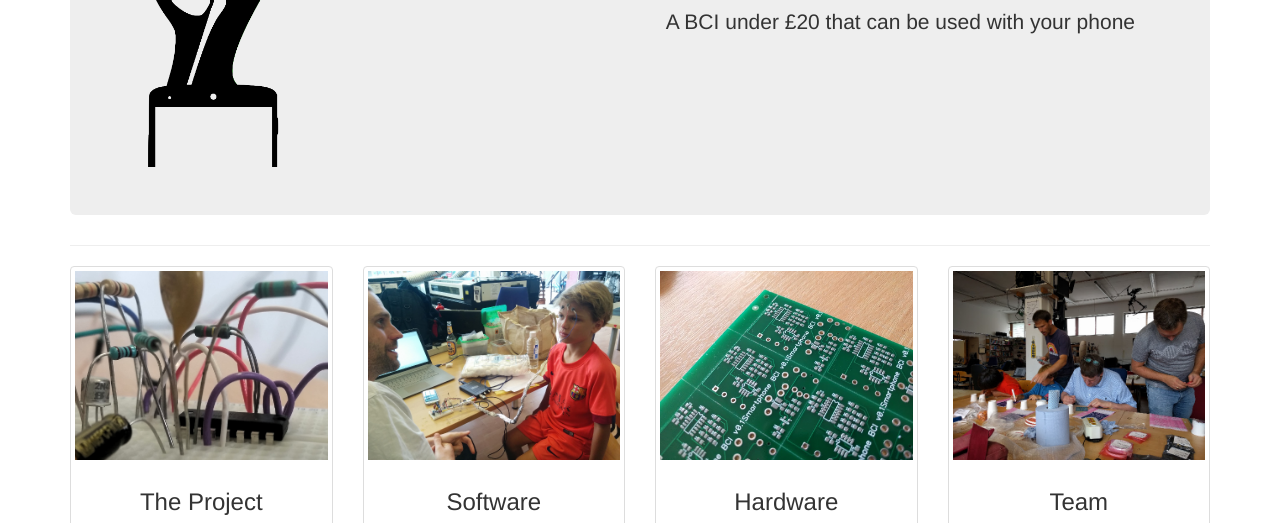
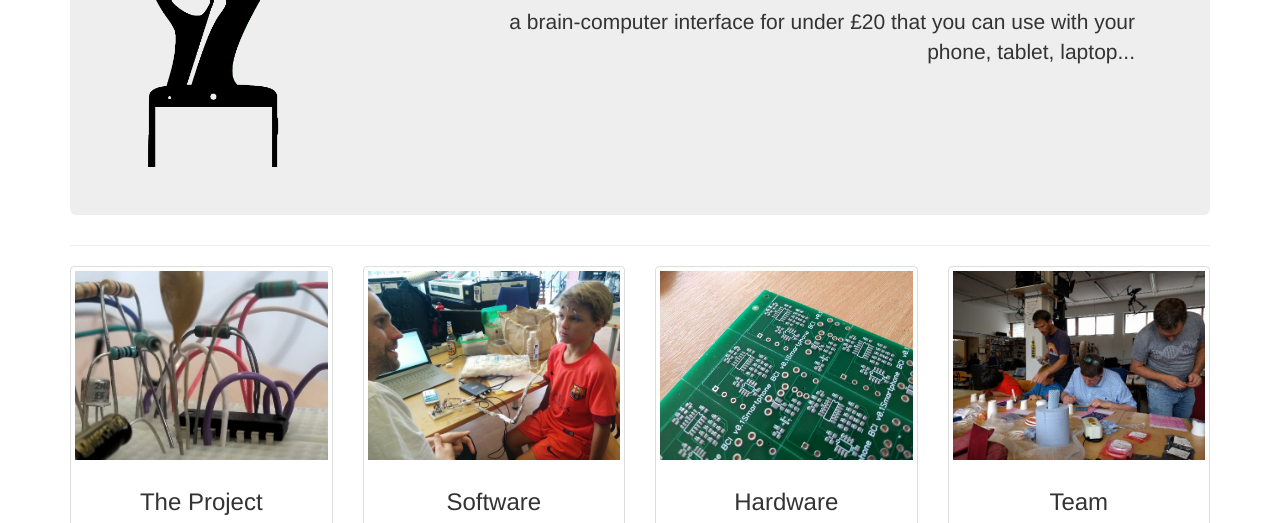
Before and after one commit to icibici/site, a plain HTML site: page index.html in a window 1280 px wide. Shown: the part 210-733 px from the top of the page. Drawn offline with Linux system fonts and the light colour scheme.

Commit message:
Update index.html

```diff
--- a/index.html
+++ b/index.html
@@ -2,14 +2,13 @@
 <html lang="en">
 
 <head>
-
     <meta charset="utf-8">
     <meta http-equiv="X-UA-Compatible" content="IE=edge">
     <meta name="viewport" content="width=device-width, initial-scale=1">
     <meta name="description" content="">
     <meta name="author" content="">
 
-    <title>SmartPhoneBCI</title>
+    <title>icibici: here's a low cost, open source brain-computer interface</title>
 
     <!-- Bootstrap Core CSS -->
     <link href="css/bootstrap.min.css" rel="stylesheet">
@@ -38,7 +37,7 @@
 								</div>
 								<div class="col-xs-8">
 									<h1 class="text-right">SmartPhoneBCI</h1>
-									<p class="text-right">A BCI under  &pound;20 that can be used with your phone</p>
+									<p class="text-right">a brain-computer interface for under &pound;20 that you can use with your phone, tablet, laptop...</p>
 									<br>
 								</div>
 							</div>
```
